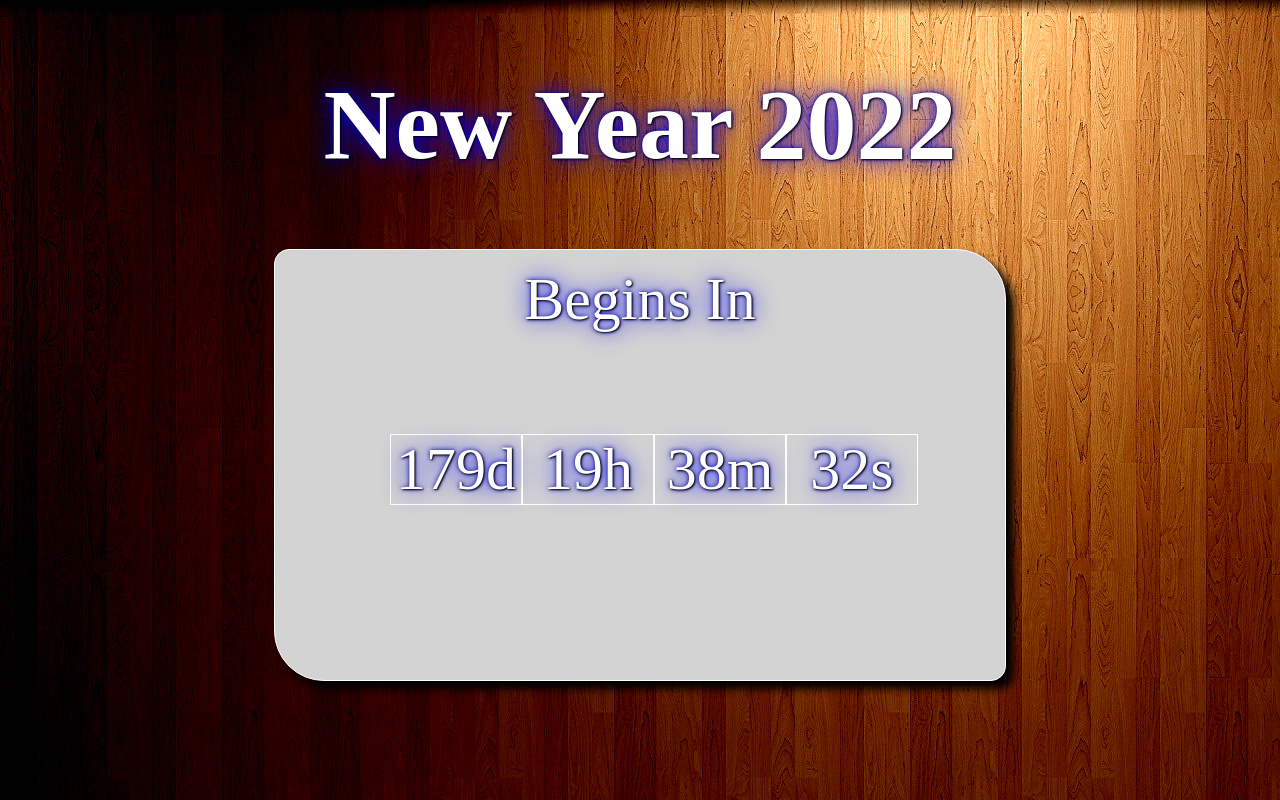
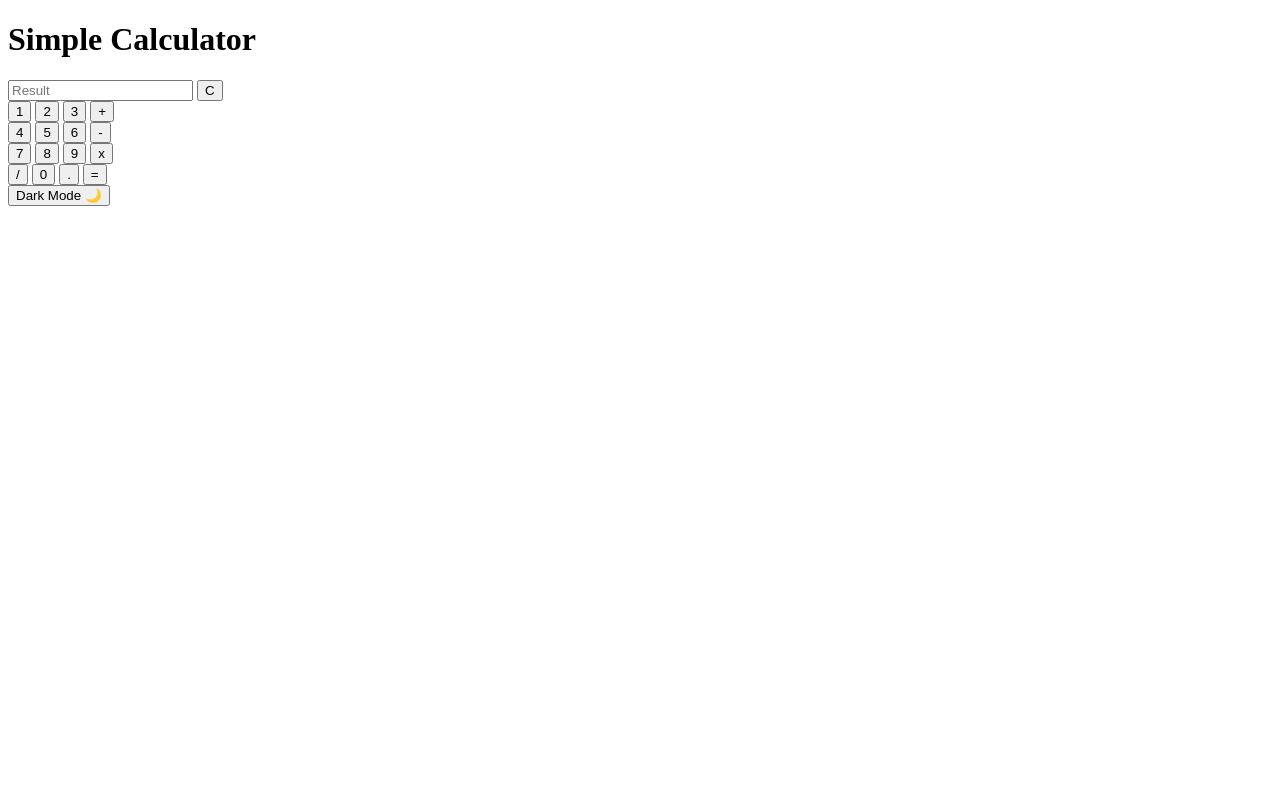
Before and after one commit to kuldeepyaduvanshi/javascript_timer, a plain HTML site: page index.html in a window 1280 px wide. Drawn offline with Linux system fonts and the light colour scheme.

Commit message:
home page of calc

```diff
--- a/index.html
+++ b/index.html
@@ -1,42 +1,60 @@
-<!DOCTYPE HTML>
+<!DOCTYPE html>
 <html>
+
 <head>
-<link href="css/front.css" type="text/css" rel="stylesheet" />
+  <meta charset="utf-8" />
+  <meta http-equiv="X-UA-Compatible" content="IE=edge" />
+  <title>Calculator</title>
+  <meta name="description" content="" />
+  <meta name="viewport" content="width=device-width, initial-scale=1" />
+  <link rel="stylesheet" href="light.css" id="theme" />
+ <!-- <link href="https://fonts.googleapis.com/css2?family=Open+Sans:wght@300&display=swap" rel="stylesheet" /> -->
 </head>
-<body background="bg-top.jpg">
-<center><h1>New Year 2022</h1></center>
-<center><p id="demo"></p></center>
 
-<script>
-// Set the date we're counting down to
-var countDownDate = new Date("Jan 1, 2022 24:00:00").getTime();
+<body>
+  <div class="wrapper">
+    <div class="container">
+      <h1>Simple Calculator</h1>
 
-// Update the count down every 1 second
-var x = setInterval(function() {
+      <div class="first-row">
+        <input type="text" name="result" class="result" id="result" value="" placeholder="Result" readonly />
+        <input type="button" value="C" onclick="clearScreen()" class="clear" />
+      </div>
+      <div class="second-row">
+        <input type="button" value="1" onclick="liveScreen(1)" id="one" />
+        <input type="button" value="2" onclick="liveScreen(2)" id="two" />
+        <input type="button" value="3" onclick="liveScreen(3)" id="three"  />
+        <input type="button" value="+" onclick="liveScreen('+')" />
+      </div>
+      <div class="third-row">
+        <input type="button" value="4" id="four" onclick="liveScreen(4)" />
+        <input type="button" value="5" id="five" onclick="liveScreen(5)" />
+        <input type="button" value="6" id="six" onclick="liveScreen(6)" />
+        <input type="button" value="-" onclick="liveScreen('-')" />
+      </div>
+      <div class="fourth-row">
+        <input type="button" value="7" id="seven" onclick="liveScreen(7)" />
+        <input type="button" value="8" id="eight" onclick="liveScreen(8)" />
+        <input type="button" value="9" id="nine" onclick="liveScreen(9)" />
+        <input type="button" value="x" onclick="liveScreen('*')" />
+      </div>
+      <div class="fifth-row">
+        <input type="button" value="/" onclick="liveScreen('/')" />
 
-  // Get today's date and time
-  var now = new Date().getTime();
+        <input type="button" value="0" id="zero" onclick="liveScreen(0)" />
+        <input type="button" value="." class="dot" onclick="liveScreen('.')" />
+        <input type="button" value="=" onclick="result.value = eval(result.value)" />
+      </div>
+      <div class="bottom-buttons">
+        <button onclick="switchTheme()" id="dark-mode">
+          Dark Mode 🌙
+        </button>
+      </div>
+    </div>
+  </div>
+  <!-- Fontawesome Script -->
+  <script src="https://kit.fontawesome.com/f28b055962.js" crossorigin="anonymous"></script>
+  <script src="script.js" sync defer></script>
+</body>
 
-  // Find the distance between now and the count down date
-  var distance = countDownDate - now;
-
-  // Time calculations for days, hours, minutes and seconds
-  var days = Math.floor(distance / (1000 * 60 * 60 * 24));
-  var hours = Math.floor((distance % (1000 * 60 * 60 * 24)) / (1000 * 60 * 60));
-  var minutes = Math.floor((distance % (1000 * 60 * 60)) / (1000 * 60));
-  var seconds = Math.floor((distance % (1000 * 60)) / 1000);
-
-  // Output the result in an element with id="demo"
-  document.getElementById("demo").innerHTML = "<center>"+"Begins In"+"</center>"+"<div id='day'>"+days+"d "+"</div>"+"<div id='hour'>" + hours + "h "+"</div>"+"<div id='minute'>"
-  + minutes + "m "+"</div>"+"<div id='second'>" + seconds + "s "+"</div>";
-
-  // If the count down is over, write some text
-  if (distance < 0) {
-    clearInterval(x);
-    document.getElementById("demo").innerHTML = "<img src='new1.gif' height='100%' width='100%' /> </br> Welcome To 2022";
-  }
-}, 1000);
-</script>
-
-</body>
 </html>
```
